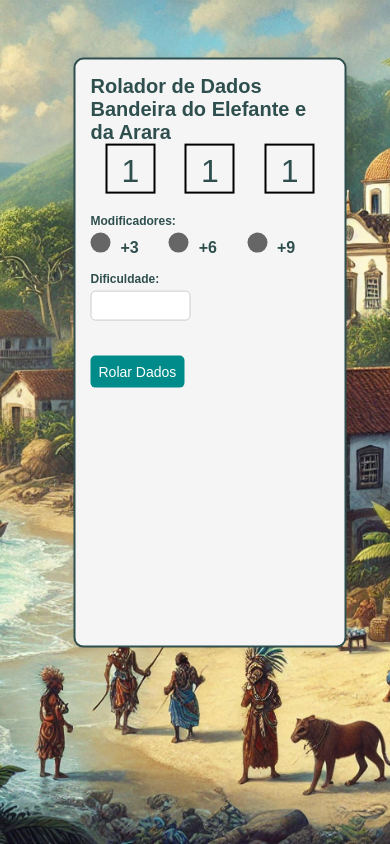
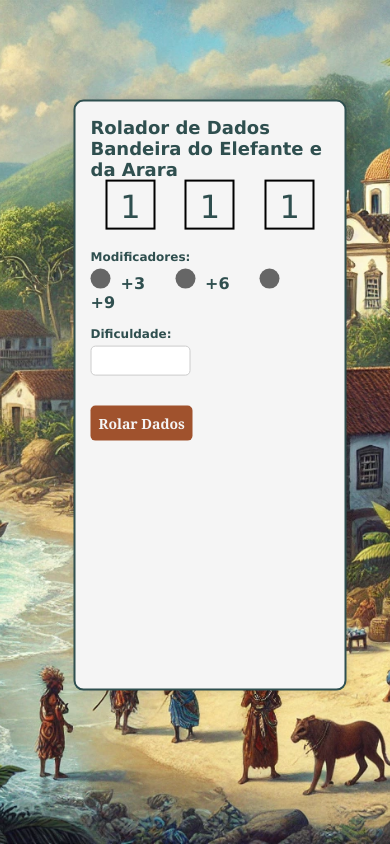
Before and after one commit to NahNathan/BEA-Roller, an Angular app: page / in a window 390 px wide. Built offline with nearby package versions, Linux system fonts and the light colour scheme.

Commit message:
Ajustes de tela

```diff
--- a/src/app/app.component.css
+++ b/src/app/app.component.css
@@ -1,15 +1,15 @@
 .paginaContainer {
-    font-family: Arial, Helvetica, sans-serif;
+    font-family: Verdana, Geneva, Tahoma, sans-serif;
     color: darkslategray;
     margin: 15px;
     padding: 25px;
     border-radius: 10px;
     border: darkslategray 2px solid;
     box-shadow: 2px 2px 10px rgba(0, 0, 0, 0.1);
-    height: 60vh;
+    height: 75vh;
     width: 50vw;
     position: absolute;
-    top: 40%;
+    top: 45%;
     left: 50%;
     transform: translate(-50%, -50%);
     background-color: #f5f5f5;
@@ -43,7 +43,7 @@
     font-weight: bold;
     margin-bottom: 5px;
     display: block;
-    font-size: 16px;
+    font-size: 14px;
     color: darkslategray;
 }
 
@@ -61,11 +61,13 @@ input[type="number"] {
 }
 
 .botaoRodar {
-    margin-top: 20px;
-    padding: 12px 25px;
+    margin-top: 15px;
+    padding: 10px 20px;
     font-size: 18px;
-    color: white;
-    background-color: darkcyan;
+    font-weight: bolder;
+    color: whitesmoke;
+    font-family: Georgia, 'Times New Roman', Times, serif;
+    background-color: sienna;
     border: none;
     border-radius: 5px;
     cursor: pointer;
@@ -73,7 +75,7 @@ input[type="number"] {
 }
 
 .botaoRodar:hover {
-    background-color: green;
+    background-color: firebrick;
     transform: scale(1.05);
 }
 
@@ -82,13 +84,13 @@ input[type="number"] {
     flex-direction: row;
     justify-content: center;
     align-items: center;
-    margin-top: 20px;
+    margin-top: 15px;
 }
 
 .resultado {
-    font-size: 34px;
+    font-size: 30px;
     font-weight: bold;
-    color: darkcyan;
+    color: firebrick;
 }
 
 
@@ -104,7 +106,7 @@ input[type="radio"] {
 }
 
 input[type="radio"]:checked {
-    background-color: green;
+    background-color: firebrick;
 }
 
 .radio-container {
@@ -133,7 +135,7 @@ input[type="radio"]:checked {
       }
 
       .paginaContainer h1 {
-        font-size: 20px;
+        font-size: 18px;
       }
 
   .label {
```
